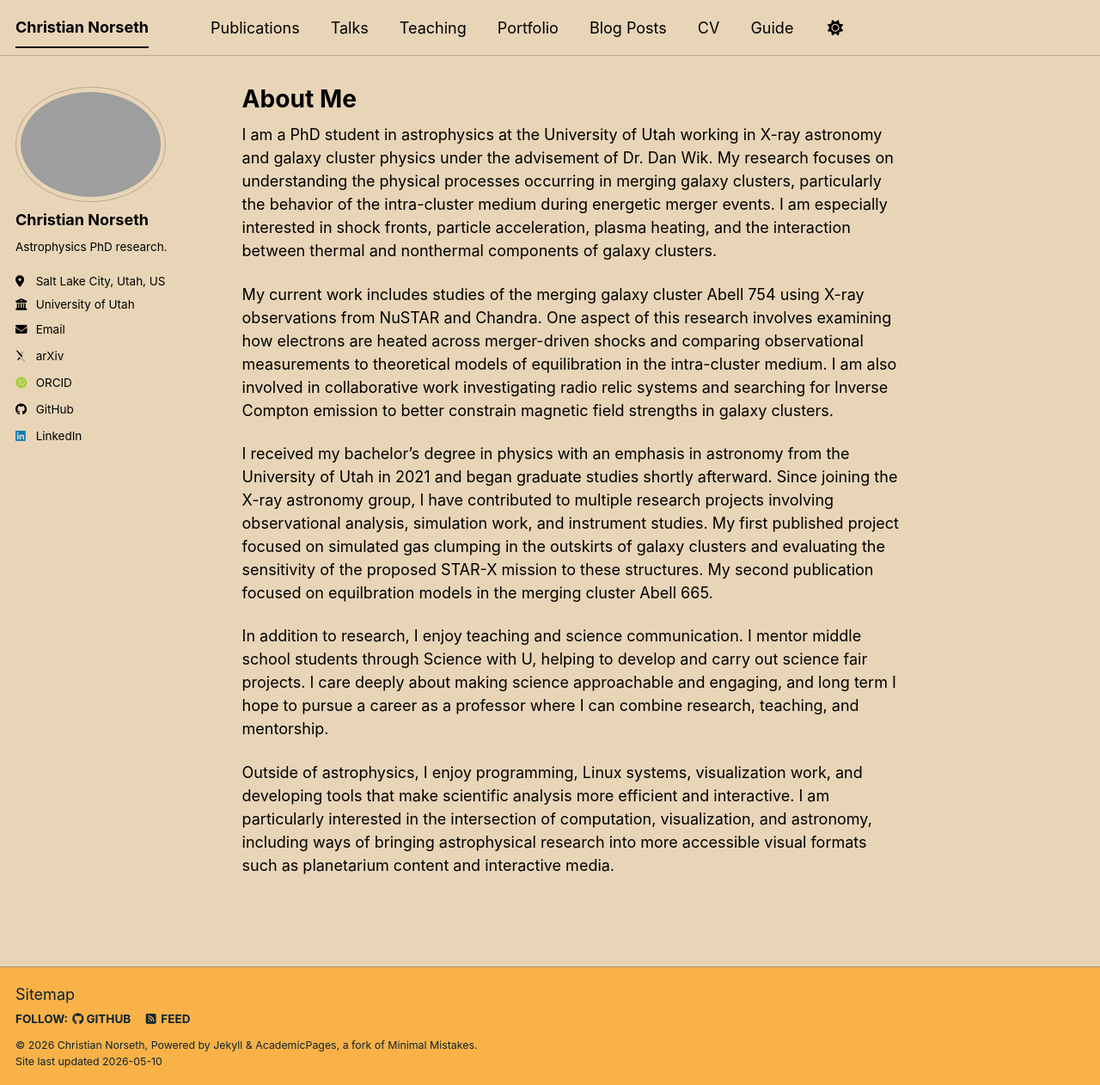
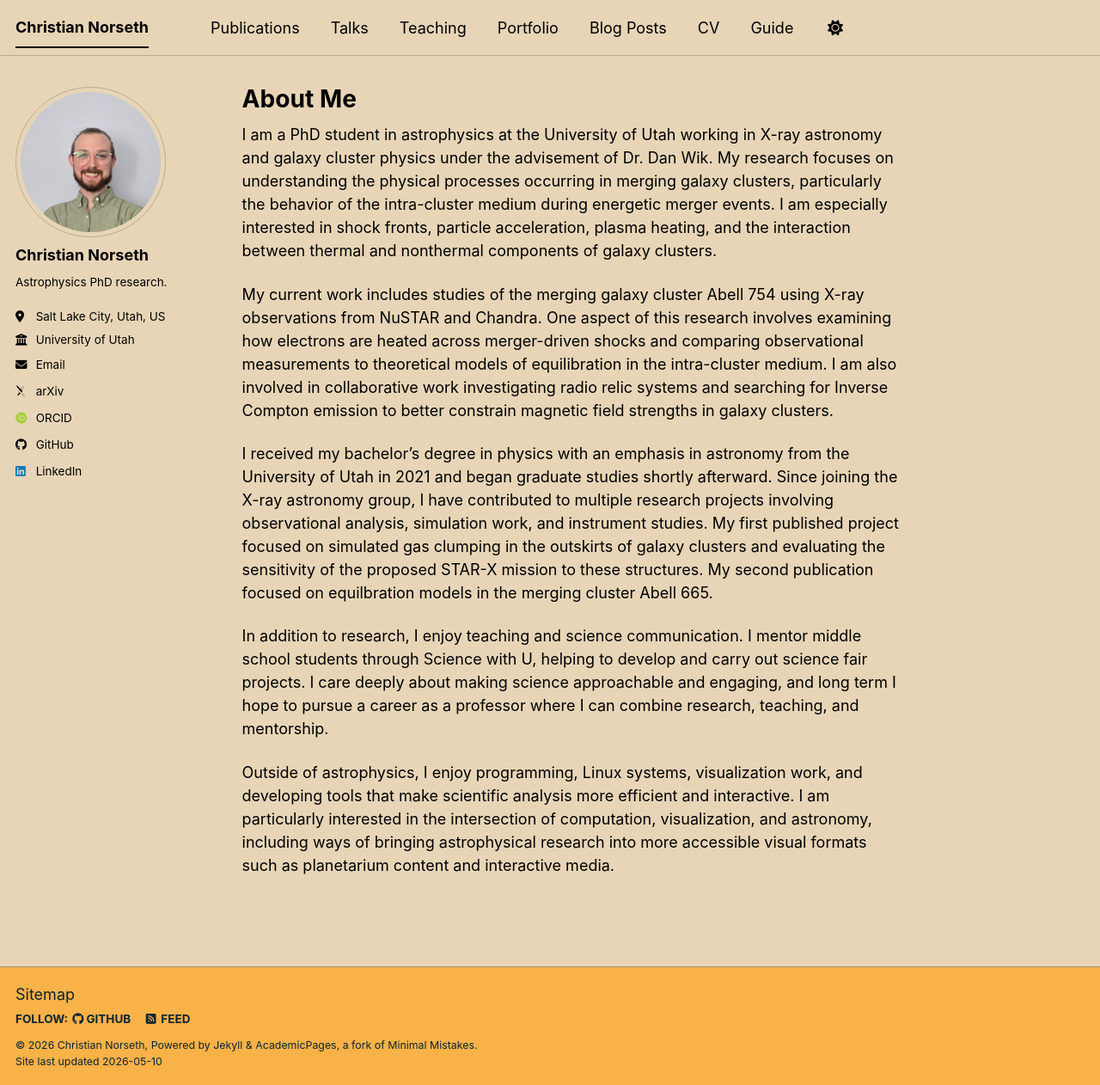
Before and after one commit to chrisnorseth/chrisnorseth.github.io, a Jekyll site: the page built from _pages/about.md, in a window 1280 px wide and 1262 px high. Shown: the whole window at 86% size. Built offline with Jekyll 4.4.1, drawn with Linux system fonts in a browser that asks for light colours; some web fonts are replaced; a script bundle is joined from its source files by our own code; library files that are not in the unit come from our copies.

Commit message:
Update _config.yml

```diff
--- a/_config.yml
+++ b/_config.yml
@@ -23,7 +23,7 @@ repository               : "chrisnorseth/chrisnorseth.github.io"
 #               Additional customization can be done by editing /_includes/author-profile.html
 author:
   # Biographic information
-  avatar           : "cropped_headshot.jpg"
+  avatar           : "cropped_headshot.png"
   name             : "Christian Norseth"
   pronouns         : # example: "she/her"
   bio              : "Astrophysics PhD research."
```
